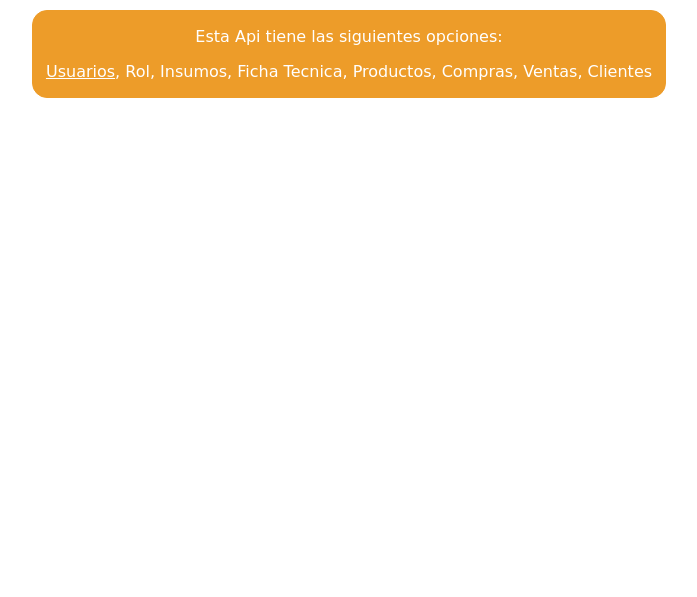
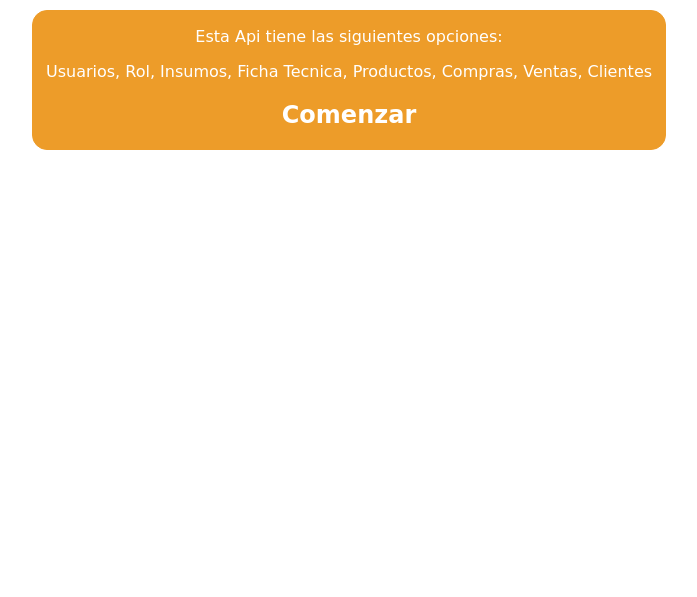
Before and after one commit to daniels99ecg/TrabajoNodejs, a website: page View/index.html in a window 1280 px wide. Shown: the part 203-800 px from the top of the page, without its empty margins (292-989 px from the left). Drawn offline with Linux system fonts and the light colour scheme.

Commit message:
Agregando botones

```diff
--- a/View/Usuarios.hbs
+++ b/View/Usuarios.hbs
@@ -27,7 +27,7 @@
                             <button type="button" class="btn btn-primary">Actualizar</button>
                         </td>
                         <td>
-                            <button type="button" class="btn btn-danger">Eliminar</button>
+                           <a href="/usuarios/{{_id}}"> <button type="button" class="btn btn-danger">Eliminar</button></a>
                         </td>
                     </tr>
 
--- a/View/index.html
+++ b/View/index.html
@@ -31,7 +31,15 @@
         background: rgb(237 156 41);
 
     }
-
+    h2{
+        color:white;
+    }
+    h2:hover{
+        color:rgb(0, 26, 255);
+    }
+   a{
+    text-decoration: none;
+   }
     </style>
 </head>
 <body>
@@ -43,7 +51,10 @@
 
     <div class="Texto2">
         <p>Esta Api tiene las siguientes opciones: </p>
-        <p><a href="usuarios">Usuarios</a>, Rol, Insumos, Ficha Tecnica, Productos, Compras, Ventas, Clientes</p>
+        <p>Usuarios, Rol, Insumos, Ficha Tecnica, Productos, Compras, Ventas, Clientes</p>
+
+
+       <a href="usuarios"> <h2>Comenzar</h2></a>
     </div>
 
 <div>
```
